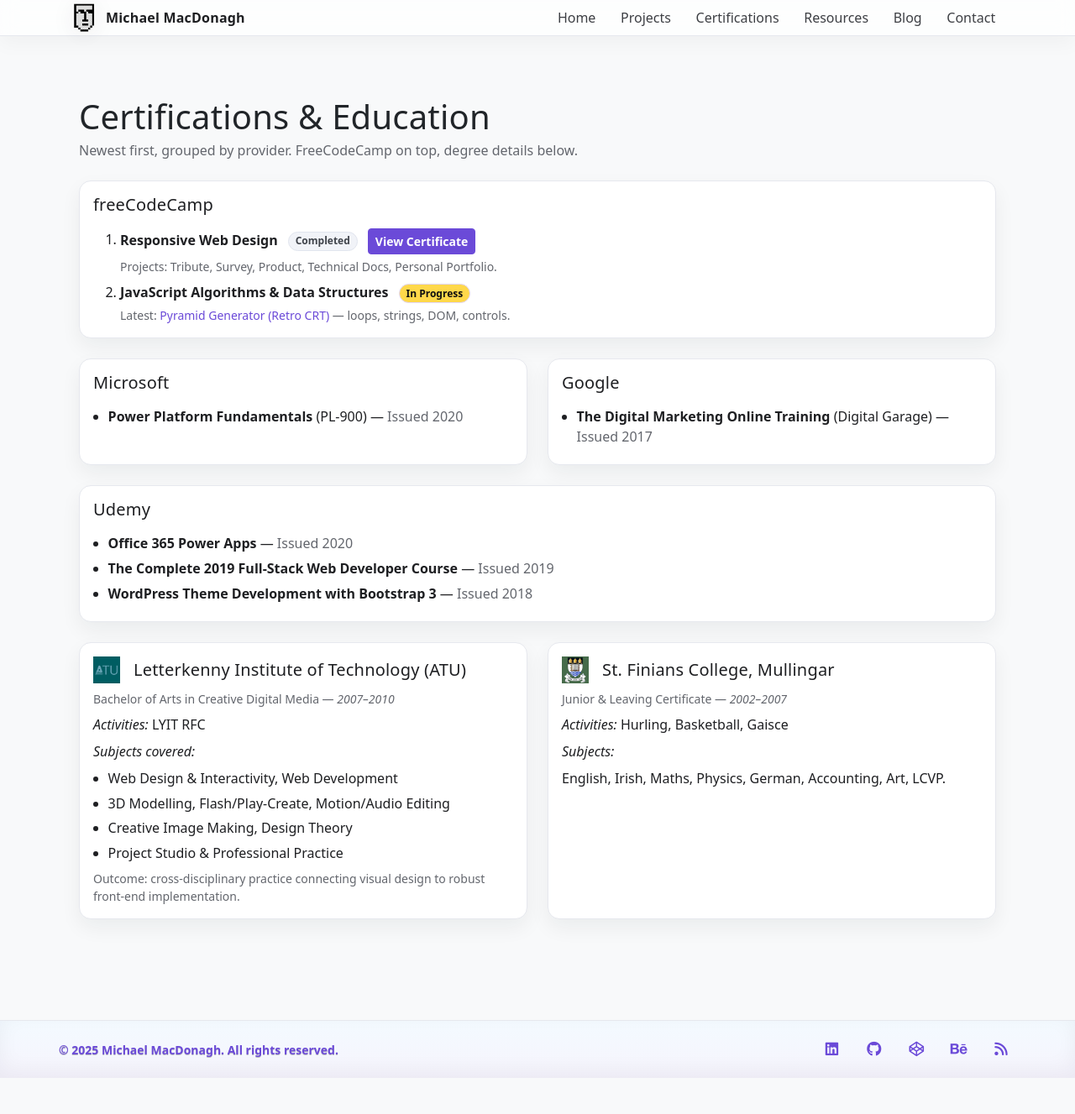
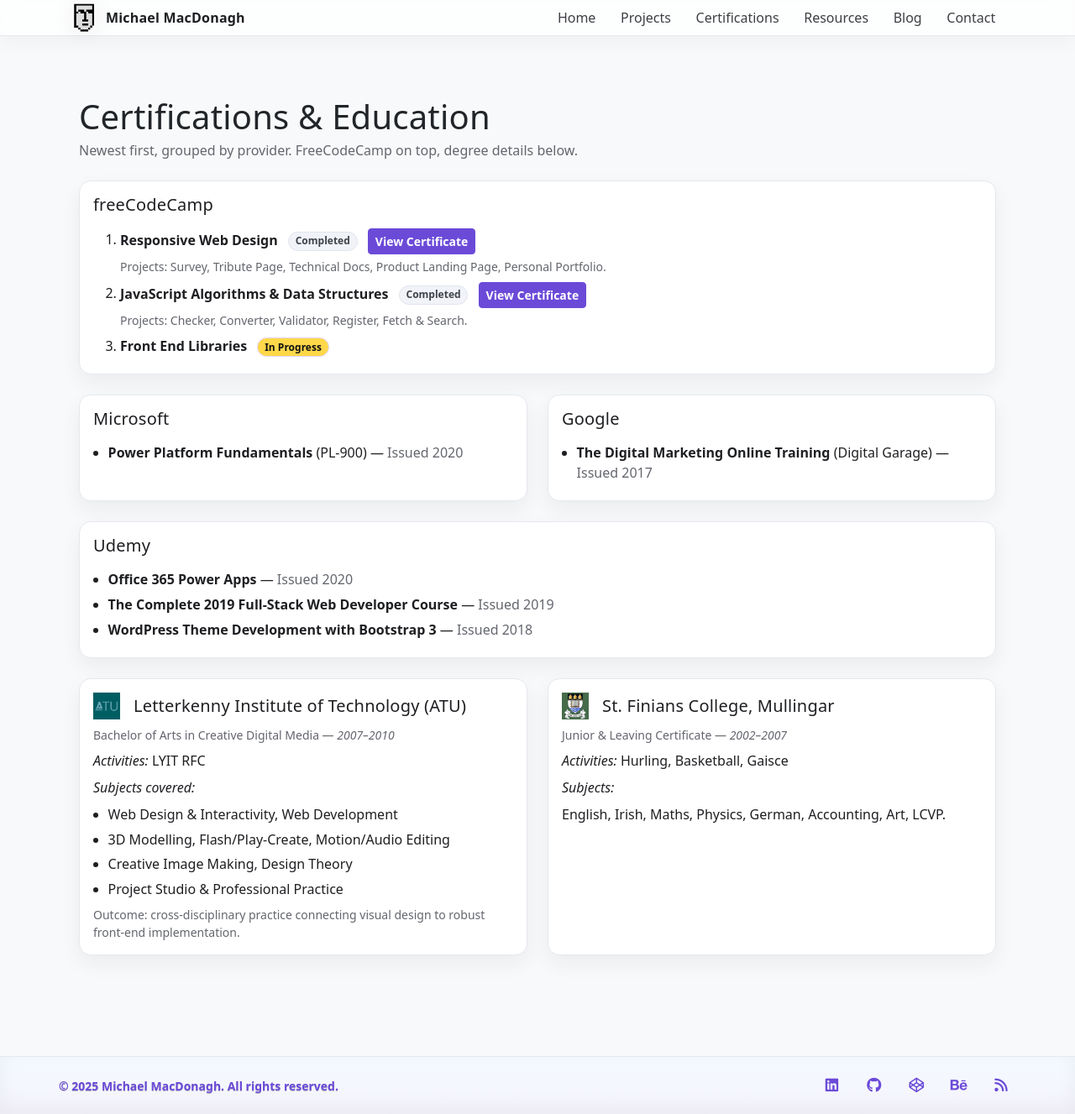
Before and after one commit to MechMadHog/michaelmacdonagh.net, a Jekyll site: the page built from certifications.md, in a window 1280 px wide and 1327 px high. Shown: the whole window at 84% size. Built offline with Jekyll 4.4.1, drawn with Linux system fonts in a browser that asks for light colours.

Commit message:
Update certifications.md

```diff
--- a/certifications.md
+++ b/certifications.md
@@ -21,13 +21,19 @@
                   <strong>Responsive Web Design</strong>
                   <span class="badge text-bg-light ms-2">Completed</span>
                   <a class="btn btn-sm btn-primary ms-2" href="https://www.freecodecamp.org/certification/mechmadhog/responsive-web-design" target="_blank" rel="noopener">View Certificate</a>
-                  <div class="small text-muted mt-1">Projects: Tribute, Survey, Product, Technical Docs, Personal Portfolio.</div>
+                  <div class="small text-muted mt-1">Projects: Survey, Tribute Page, Technical Docs, Product Landing Page, Personal Portfolio.</div>
+                </li>
+                <li class="mb-2">
+                  <strong>JavaScript Algorithms &amp; Data Structures</strong>
+                  <span class="badge text-bg-light ms-2">Completed</span>
+                  <a class="btn btn-sm btn-primary ms-2" href="https://www.freecodecamp.org/certification/mechmadhog/javascript-algorithms-and-data-structures-v8" target="_blank" rel="noopener">View Certificate</a>
+                  <div class="small text-muted mt-1">Projects: Checker, Converter, Validator, Register, Fetch &amp; Search.</div>
                 </li>
                 <li class="mb-0">
-                  <strong>JavaScript Algorithms &amp; Data Structures</strong>
+                  <strong>Front End Libraries</strong>
                   <span class="badge badge-accent ms-2">In Progress</span>
                   <div class="small text-muted mt-1">
-                    Latest: <a href="https://codepen.io/Mike-MacDonagh/pen/qEOvBap" target="_blank" rel="noopener">Pyramid Generator (Retro CRT)</a> — loops, strings, DOM, controls.
+                    <!-- Latest: <a href="https://codepen.io/Mike-MacDonagh/pen/qEOvBap" target="_blank" rel="noopener">Pyramid Generator (Retro CRT)</a> — loops, strings, DOM, controls. -->
                   </div>
                 </li>
               </ol>
```
